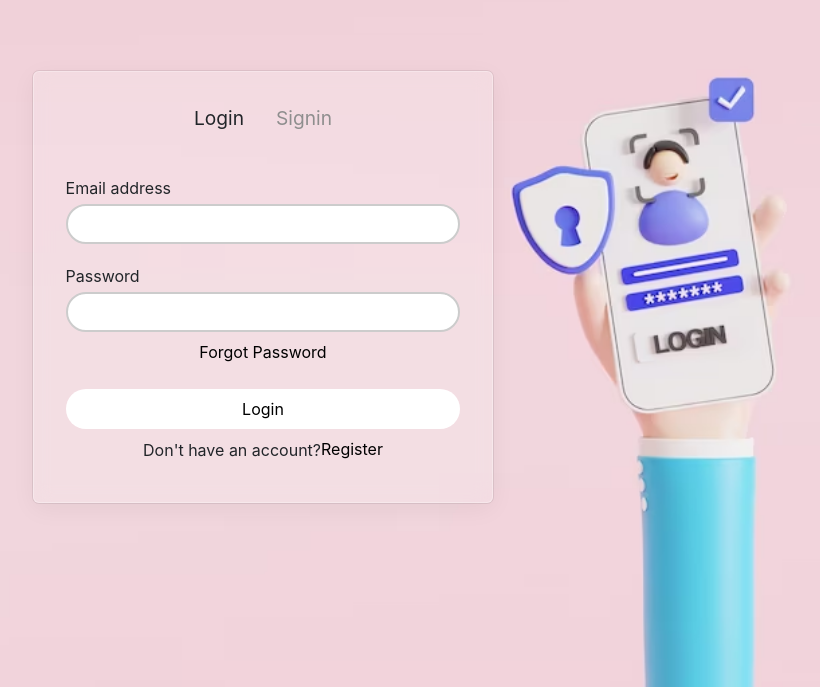
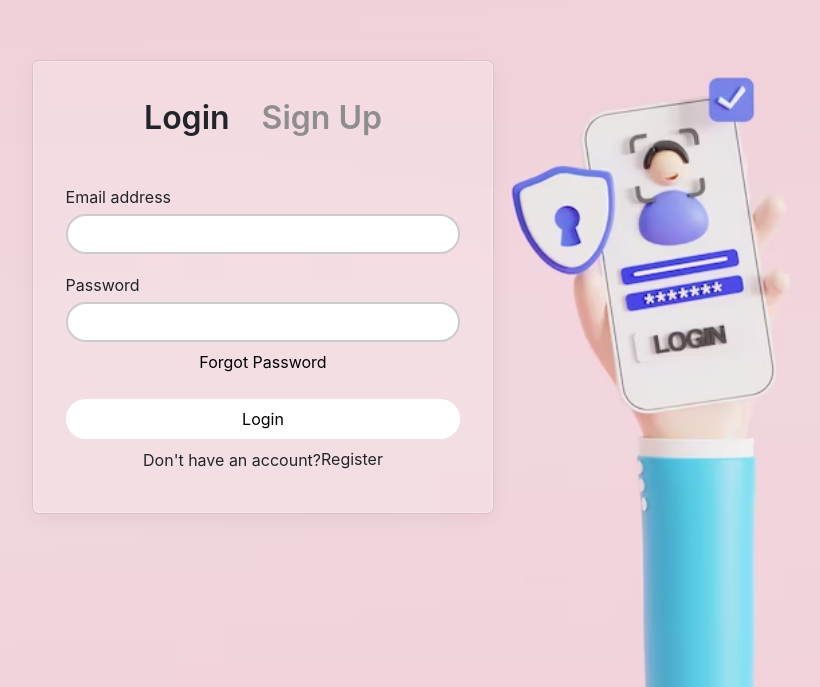
Before and after one commit to v4rdhan/expense, a React (Create React App) app: page /login in a window 1280 px wide. Shown: the part 113-800 px from the top of the page, without its empty margins (377-1197 px from the left). Built offline with nearby package versions, Linux system fonts and the light colour scheme.

Commit message:
sign Up section added

```diff
--- a/src/component/input/Input.js
+++ b/src/component/input/Input.js
@@ -1,5 +1,5 @@
 import React from 'react';
-import './input.css';
+import './Input.css';
 
 export default function Input({type, className, id, ariadescribedby, children}) {
     return (
--- a/src/pages/loginPage/LoginPage.js
+++ b/src/pages/loginPage/LoginPage.js
@@ -1,23 +1,26 @@
-import React from 'react';
+import React, {useState} from 'react';
 import { Link } from 'react-router-dom';
 import "./login.css";
-// import loginBg from './loginBg.png'
 import Input from '../../component/input/Input';
 
 export default function LoginPage() {
+  const[active, setActive] = useState("login");
+
   return (
     <div className='main'>
 
       <div className='width-60 d-flex flex-row justify-content-center align-items-center'>
         <div className='box width-60 d-flex flex-column justify-content-center align-items-center'>
           <div className='title mb-4'>
-            <p className='mx-3'>Login</p>
-            <p className='mx-3 inActive'>Signin</p>
+            <p className={active==="login"?"mx-3":"mx-3 inActive"}>Login</p>
+            <p className={active==="login"?"mx-3 inActive":"mx-3"}>Sign Up</p>
           </div>
           {/* <div className='labelAction width-100 d-flex flex-column justify-content-center align-items-start mb-5 mt-3'>
             <input type="email" className="formControl" id="exampleInputEmail1" aria-describedby="emailHelp" />
             <label htmlFor="exampleInputEmail1" className="formLabel" >Email address</label>
           </div> */}
+
+          {active==="login"?<div></div>:<Input type='name' className='formControl width-100' id="exampleInputEmail1" >Name</Input>}
 
           <Input type='email' className='formControl width-100' id="exampleInputEmail1" aria-describedby="emailHelp" >Email address</Input>
 
@@ -26,15 +29,15 @@ export default function LoginPage() {
             <label htmlFor="exampleInputPassword1" className="formLabel">Password</label>
           </div> */}
 
-<Input type="password" className="formControl" id="exampleInputPassword1">Password</Input>
+          <Input type="password" className="formControl" id="exampleInputPassword1">Password</Input>
 
-          <div className='width-100 forgotPassword p-2 d-flex justify-content-center align-items-center'>
+          {active==="login"?<div className='width-100 forgotPassword p-2 d-flex justify-content-center align-items-center'>
             <a href="/">Forgot Password</a>
-          </div>
-          <Link className='button bg-white width-100 p-2 mt-3' to="/home">Login</Link>
+          </div>:<div></div>}
+          <Link className={active==="login"?"button bg-white width-100 p-2 mt-3":"button bg-white width-100 p-2 mt-5"} to="/home">{active==="login"?"Login":"Sign Up"}</Link>
           <div className='width-100 forgotPassword register p-2 d-flex justify-content-center align-items-center'>
-            {/* <p>Don't have an account?</p> */}
-            <a href="/">Register</a>
+            <p className='m-0'>{active==="login"?"Don't have an account?":"Already have an account?"}</p>
+            <a href onClick={()=>{active==="login"?setActive("signUp"):setActive("login")}}>{active==="login"?"Register":"Login"}</a>
           </div>
         </div>
       </div>
--- a/src/pages/loginPage/login.css
+++ b/src/pages/loginPage/login.css
@@ -33,6 +33,8 @@
     padding: 0;
     margin-bottom: 0 !important;
     cursor: pointer;
+    font-size: xx-large;
+    font-weight: 600;
 }
 
 .box {
@@ -59,6 +61,7 @@
     text-decoration: none;
     transition: .4s ease-in-out;
     border-bottom: 1.75px solid transparent;
+    cursor: pointer;
 }
 
 .forgotPassword a:hover {
@@ -99,9 +102,9 @@
     padding: 0 8px;
 }
 
-.register::before {
+/* .register::before {
     content: "Don't have an account?";
-}
+} */
 
 .inActive {
     color: rgb(142, 142, 142);
```
